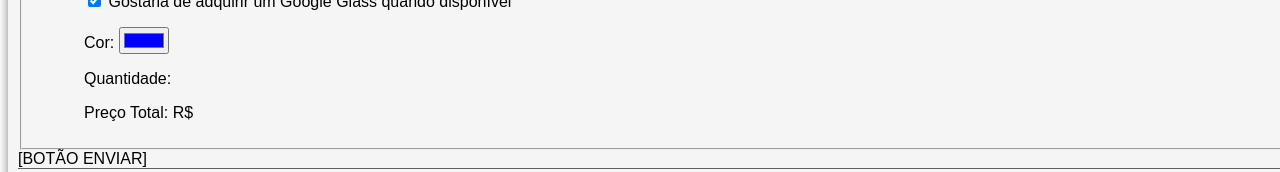
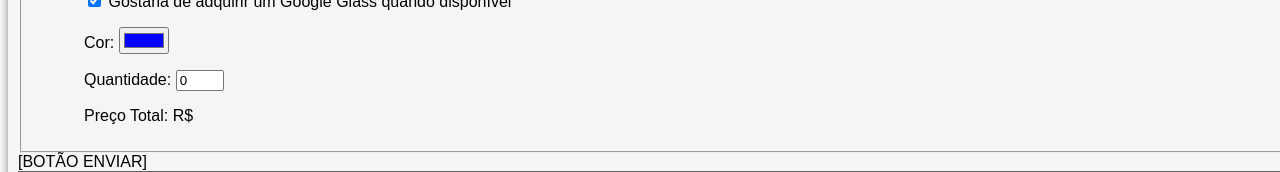
Before and after one commit to Laurahpro/ProjetoGlass, a plain HTML site: page projeto-glass-html5/fale-conosco.html in a window 1280 px wide. Shown: the part 1015-1187 px from the top of the page. Drawn offline with Linux system fonts and the light colour scheme; a web font is replaced by a local one.

Commit message:
Update Fale conosco

```diff
--- a/projeto-glass-html5/fale-conosco.html
+++ b/projeto-glass-html5/fale-conosco.html
@@ -98,7 +98,8 @@ Min <input type="range" name="tUrg" id="tUrg" min="0" max="10" step="2" />Max </
     <label for="cPed"> Gostaria de adquirir um Google Glass quando disponível
     <p> <label for="cCor">Cor:</label>
         <input type="color" name="tCor" id="cCor" value="#0000FF"/></p>
-        <p> <label>Quantidade:</label> </p>
+        <p> <label for="cQtd">Quantidade:</label>
+        <input type="number" name="tQtd" id="cQtd" min="0" max="5" value="0"/></p>
             <p> <label>Preço Total: R$</label> </p>
 </fieldset>
 
```
